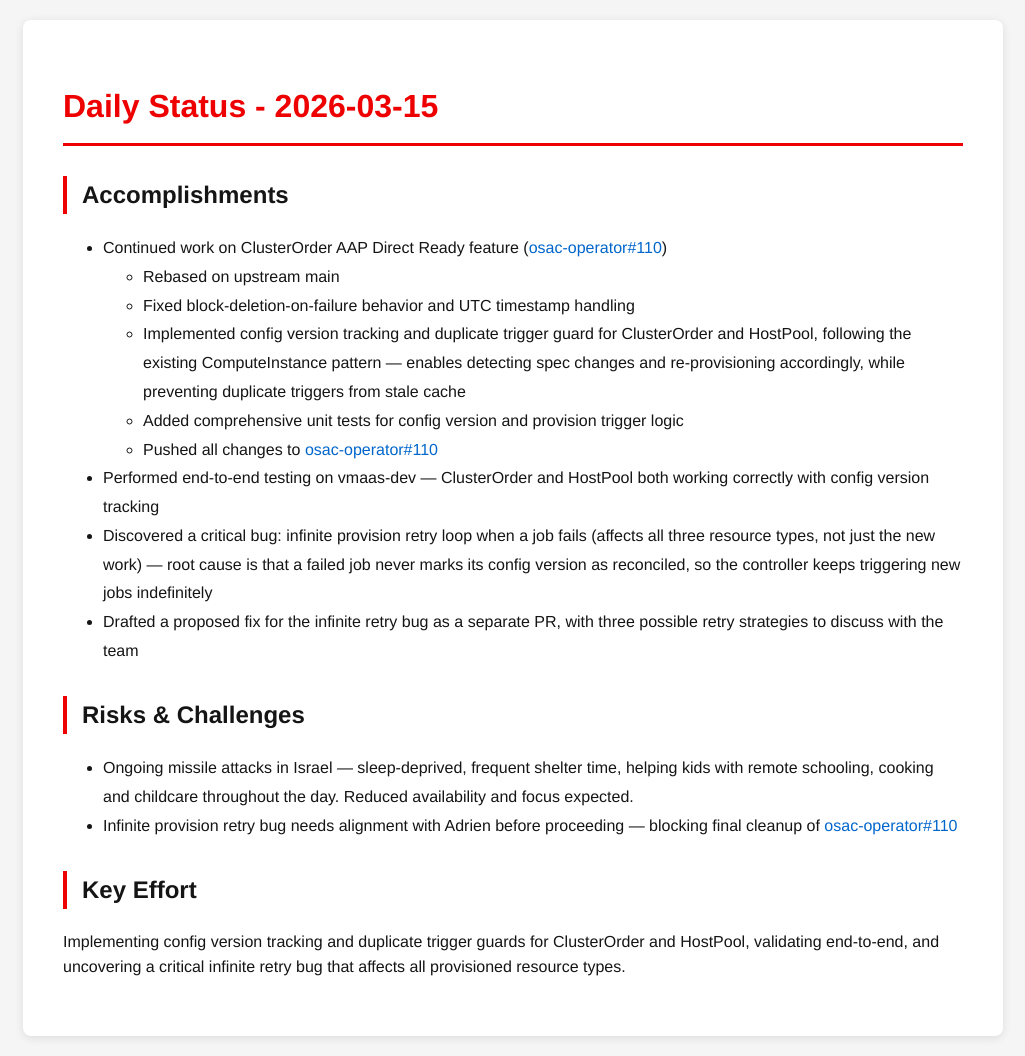
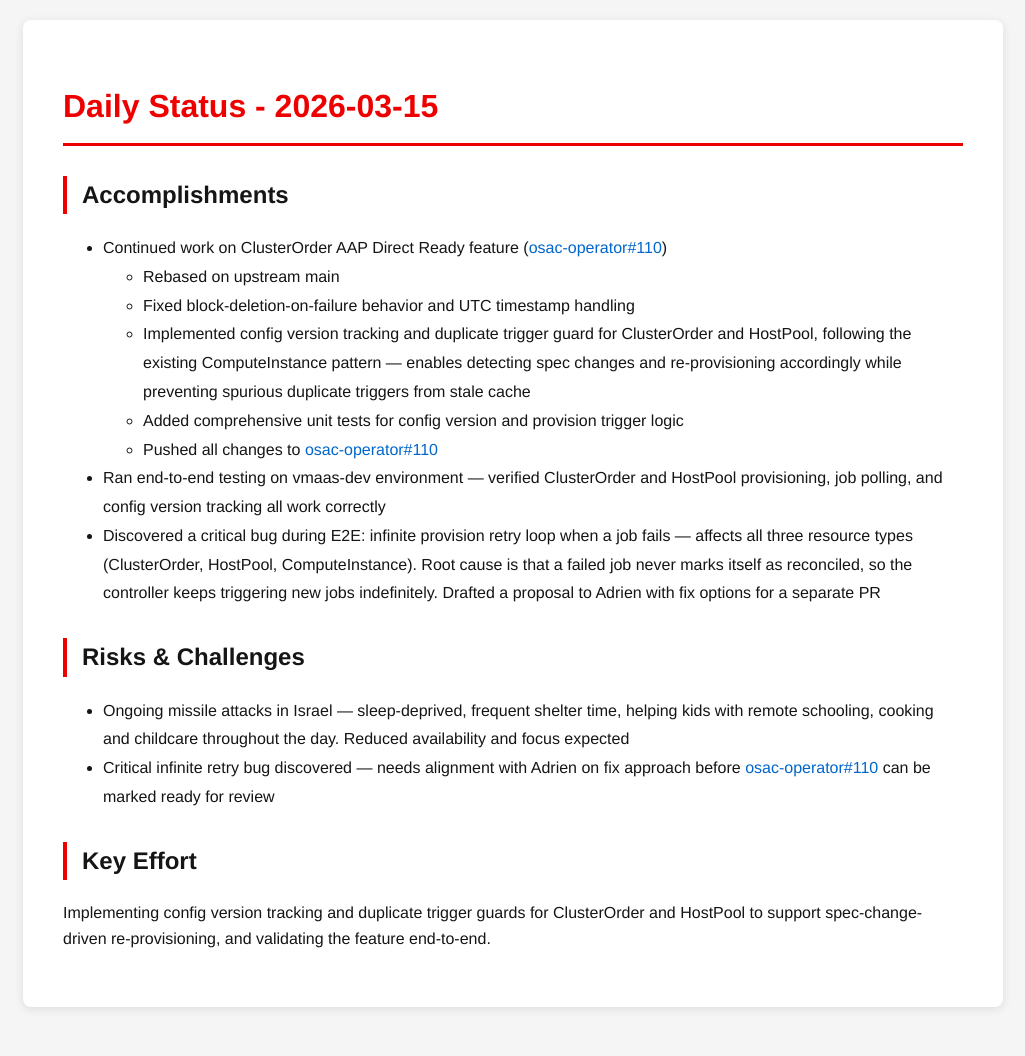
Before and after one commit to tzvatot/daily-status, a Jekyll site: the page built from 2026-03-15.md, in a window 1280 px wide. Shown: the whole page, without its empty margins (127-1152 px from the left). Built offline with Jekyll 4.4.1, drawn with Linux system fonts in a browser that asks for light colours; after the commit the page ends 1027 px from its top, so only the background shows below that.

Commit message:
Daily status update - 2026-03-15

```diff
--- a/2026-03-15.md
+++ b/2026-03-15.md
@@ -10,16 +10,15 @@ date: 2026-03-15
 - Continued work on ClusterOrder AAP Direct Ready feature ([osac-operator#110](https://github.com/osac-project/osac-operator/pull/110))
   - Rebased on upstream main
   - Fixed block-deletion-on-failure behavior and UTC timestamp handling
-  - Implemented config version tracking and duplicate trigger guard for ClusterOrder and HostPool, following the existing ComputeInstance pattern — enables detecting spec changes and re-provisioning accordingly, while preventing duplicate triggers from stale cache
+  - Implemented config version tracking and duplicate trigger guard for ClusterOrder and HostPool, following the existing ComputeInstance pattern — enables detecting spec changes and re-provisioning accordingly while preventing spurious duplicate triggers from stale cache
   - Added comprehensive unit tests for config version and provision trigger logic
   - Pushed all changes to [osac-operator#110](https://github.com/osac-project/osac-operator/pull/110)
-- Performed end-to-end testing on vmaas-dev — ClusterOrder and HostPool both working correctly with config version tracking
-- Discovered a critical bug: infinite provision retry loop when a job fails (affects all three resource types, not just the new work) — root cause is that a failed job never marks its config version as reconciled, so the controller keeps triggering new jobs indefinitely
-- Drafted a proposed fix for the infinite retry bug as a separate PR, with three possible retry strategies to discuss with the team
+- Ran end-to-end testing on vmaas-dev environment — verified ClusterOrder and HostPool provisioning, job polling, and config version tracking all work correctly
+- Discovered a critical bug during E2E: infinite provision retry loop when a job fails — affects all three resource types (ClusterOrder, HostPool, ComputeInstance). Root cause is that a failed job never marks itself as reconciled, so the controller keeps triggering new jobs indefinitely. Drafted a proposal to Adrien with fix options for a separate PR
 
 ## Risks & Challenges
-- Ongoing missile attacks in Israel — sleep-deprived, frequent shelter time, helping kids with remote schooling, cooking and childcare throughout the day. Reduced availability and focus expected.
-- Infinite provision retry bug needs alignment with Adrien before proceeding — blocking final cleanup of [osac-operator#110](https://github.com/osac-project/osac-operator/pull/110)
+- Ongoing missile attacks in Israel — sleep-deprived, frequent shelter time, helping kids with remote schooling, cooking and childcare throughout the day. Reduced availability and focus expected
+- Critical infinite retry bug discovered — needs alignment with Adrien on fix approach before [osac-operator#110](https://github.com/osac-project/osac-operator/pull/110) can be marked ready for review
 
 ## Key Effort
-Implementing config version tracking and duplicate trigger guards for ClusterOrder and HostPool, validating end-to-end, and uncovering a critical infinite retry bug that affects all provisioned resource types.
+Implementing config version tracking and duplicate trigger guards for ClusterOrder and HostPool to support spec-change-driven re-provisioning, and validating the feature end-to-end.
```
